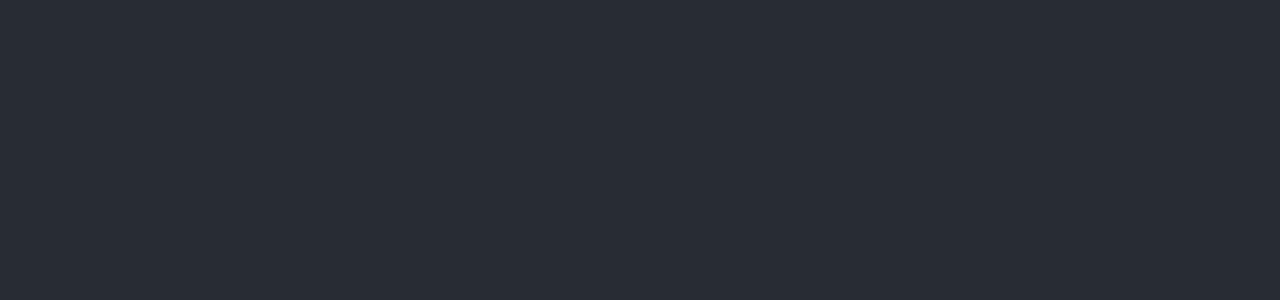
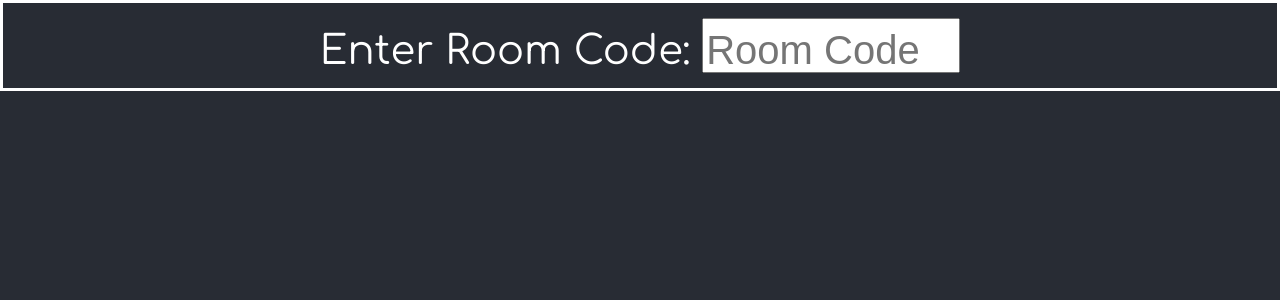
Before and after one commit to QuillDev/hackathon-2021, a React (Create React App) app in the folder client/: page /join in a window 1280 px wide. Shown: the top 300 px of the page. Built offline with nearby package versions, Linux system fonts and the light colour scheme.

Commit message:
room code in join.js poggie

```diff
--- a/client/src/Components/pages/Join.js
+++ b/client/src/Components/pages/Join.js
@@ -1,11 +1,21 @@
 import {Component} from "react";
+import {Form} from "react-bootstrap";
 
 class Join extends Component{
     render(){
         return(
             <div className={"App"}>
-                <header className={"App-header"}>
-
+                <header className={"App-header-fix"}>
+                    <div style={{alignItems:"flex-start", flexDirection:"column"}}>
+                        <div style={{paddingBottom:"20px", paddingTop:"10px", borderStyle:"solid", fontSize:"40px", padding:"15px"}}>
+                            <Form>
+                                <Form.Group controlId="roomCode">
+                                    <Form.Label>Enter Room Code: </Form.Label>
+                                    <Form.Control style={{height:"40px", paddingTop:"10px", fontSize:"40px", width:"250px"}} type="text" placeholder="Room Code" />
+                                </Form.Group>
+                            </Form>
+                        </div>
+                    </div>
                 </header>
             </div>
         )
```
